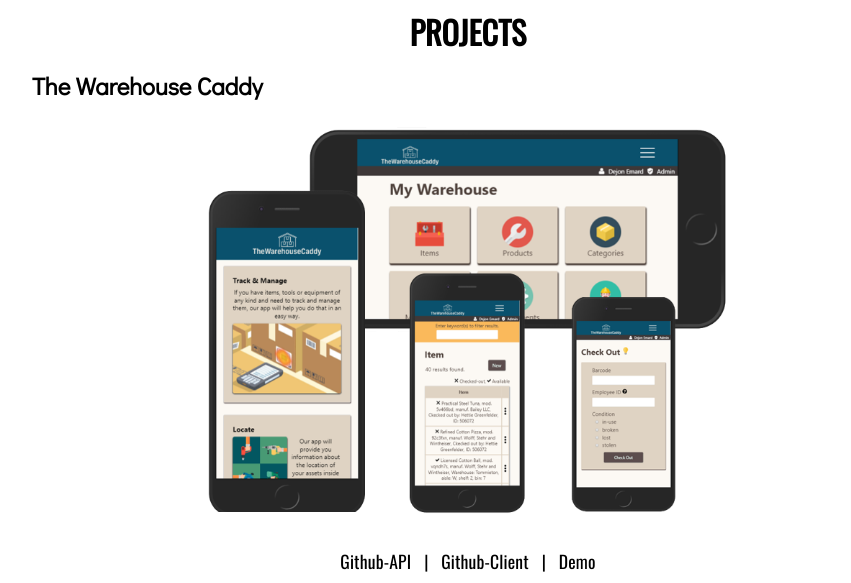
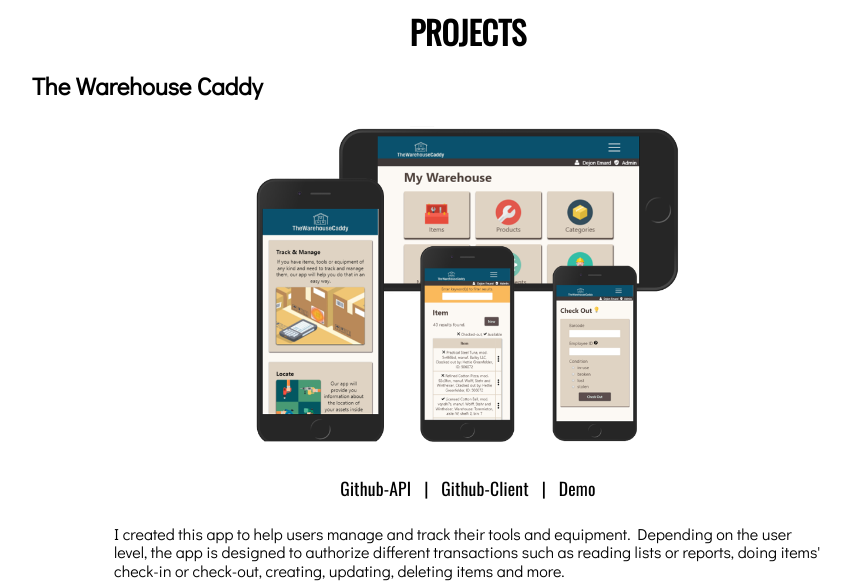
Before and after one commit to adrianasu/portfolio, a plain HTML site: page index.html in a window 1280 px wide. Shown: the part 1000-1583 px from the top of the page, without its empty margins (172-1023 px from the left). Drawn offline with nearby package versions, Linux system fonts and the light colour scheme.

Commit message:
Decrease screenshots max-width for desktop view.

```diff
--- a/main.css
+++ b/main.css
@@ -340,10 +340,10 @@
         max-width: 25%;
     }
     .screenshot {
-        max-width: 55%;
+        max-width: 45%;
     }
     .screenshot:hover, .screenshot:focus {
-        max-width: 65%;
+        max-width: 55%;
     }
     .bg-skew {
         padding: 10em 0 10em;
```
